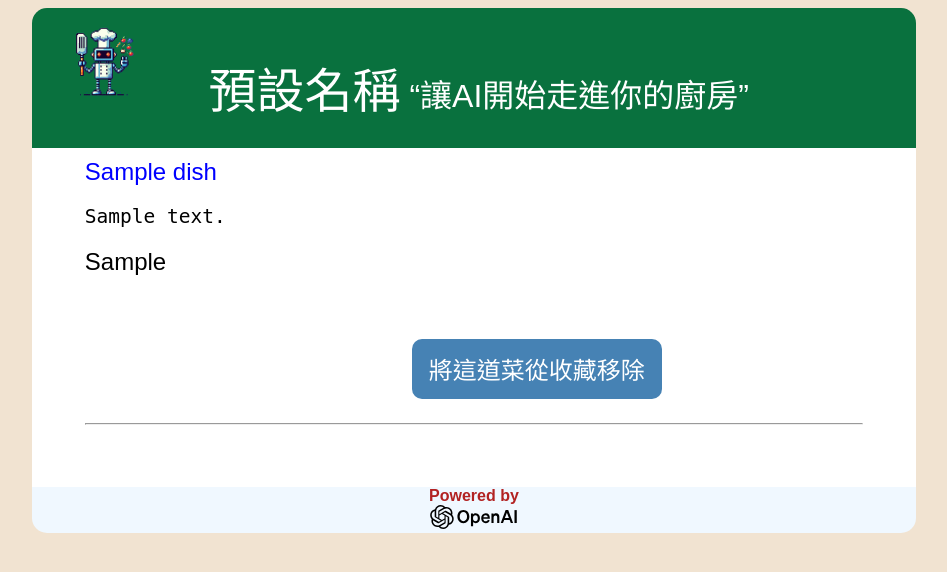
After one commit to tyler5168/aichef_website, a Django app: template myblog/template/bookmark.html in a window 1280 px wide. The commit adds this page. Shown: the top 572 px of the page, without its empty margins (166-1113 px from the left). Run offline with Django 3.2, Linux system fonts and the light colour scheme; the template is opened without the code that fills it: most values are stand-ins (such as "Sample title", 1, 10 or a date in 2020).

Commit message:
1.html加入footer區與open ai logo圖 2.CSS微調 header與footer加入圓角 3.補傳收藏食譜列表對應的bookmark頁面

```diff
--- a/myblog/static/css/style.css
+++ b/myblog/static/css/style.css
@@ -4,7 +4,7 @@ body {
 }
 
 @media (min-width: 1200px) {
-.flex-container {
+.flex-header {
     display: flex;
     justify-content: flex-start;
     color: white;
@@ -12,6 +12,7 @@ body {
     background-color:#09713e;
     width: 70%;
     margin: auto;
+    border-radius: 15px 15px 0px 0px;
  }
  .site-title {
     margin-top: 5%;
@@ -54,7 +55,7 @@ body {
 }
 
 @media (max-width: 768px) {
-.flex-container {
+.flex-header  {
     display: flex;
     justify-content: flex-start;
     color: white;
@@ -62,6 +63,7 @@ body {
     background-color:#09713e;
     width: 90%;
     margin: auto;
+    border-radius: 15px 15px 0px 0px;
  }
  .site-title {
     margin-top: 5%;
@@ -169,6 +171,19 @@ body {
     font-size: 100%;
 }
 
+.footer {
+    background-color: aliceblue;
+    color:firebrick;
+    width: 70%;
+    margin: auto;
+    text-align: center;
+    border-radius: 0px 0px 15px 15px;
+}
+
+.openai-logo {
+    width: 10%;
+}
+
 }
 
 @media (max-width: 768px) {
@@ -212,6 +227,19 @@ body {
     font-size: 100%;
 }
 
+.footer {
+    background-color: aliceblue;
+    color:firebrick;
+    width: 90%;
+    margin: auto;
+    text-align: center;
+    border-radius: 0px 0px 15px 15px;
+}
+
+.openai-logo {
+    width: 30%;
+}
+
 }
 
 .dish-name {
--- a/myblog/template/base.html
+++ b/myblog/template/base.html
@@ -15,7 +15,7 @@
 
 </head>
 <body>
-<header class="flex-container">
+<header class="flex-header">
     <div class="logo-wrap">
     <a href="/"><img class="logo" src="{% static 'img/ai_chef.png' %}" title="我最AI的私房料理首頁" alt="機器人大廚"></a>
     </div>
@@ -32,9 +32,14 @@
     {% block content %}
     {% endblock %}
 </div>
-    {% block footer %}
+    {% block bookmark %}
     {% endblock %}
 </main>
 
+<footer class="footer">
+    <div><strong>Powered by</strong></div>
+    <img class="openai-logo" src="{% static 'img/OpenAI_Logo.svg' %}" title="OpenAI">
+</footer>
+
 </body>
 </html>
--- /dev/null
+++ b/myblog/template/bookmark.html
@@ -0,0 +1,31 @@
+{% extends 'base.html' %}
+
+{% block javascript %}
+
+{% endblock %}
+
+{% block content %}
+
+<div class="content-intro">
+
+    {% if dishes_num != 0 %}
+
+    {% for dish in dishes %}
+    <div class="dish-name">{{dish.title}}</div>
+    <pre style="white-space: pre-wrap;" >{{dish.content}}</pre>
+    <div>{{dish.html_table|safe}}</div>
+    <p><input class="btn-delete-bookmark" name="btn-delete-bookmark" value="將這道菜從收藏移除" type='button' onclick="location.href='/delete_bookmark/{{dish.id}}';"></p>
+    <hr>
+    {% endfor %}
+
+    {% else %}
+        <h1 class="no-dishes">您還沒收藏任何食譜... </h1>
+        <div>
+            {% load static %}
+            <img class="table" src="{% static 'img/empty_dish.png' %}" alt="空盤子" >
+        </div>
+    {% endif %}
+
+</div>
+
+{% endblock %}
--- a/myblog/template/index.html
+++ b/myblog/template/index.html
@@ -94,7 +94,7 @@
 
 {% endblock %}
 
-{% block footer %}
+{% block bookmark %}
     {% load static %}
     <div class="bookmark">
         <img class="star" src="{% static 'img/star.png' %}" alt="我的最愛">
```
Also changed, not shown: myblog/static/img/OpenAI_Logo.svg (added), myblog/static/img/empty_dish.png (added).
